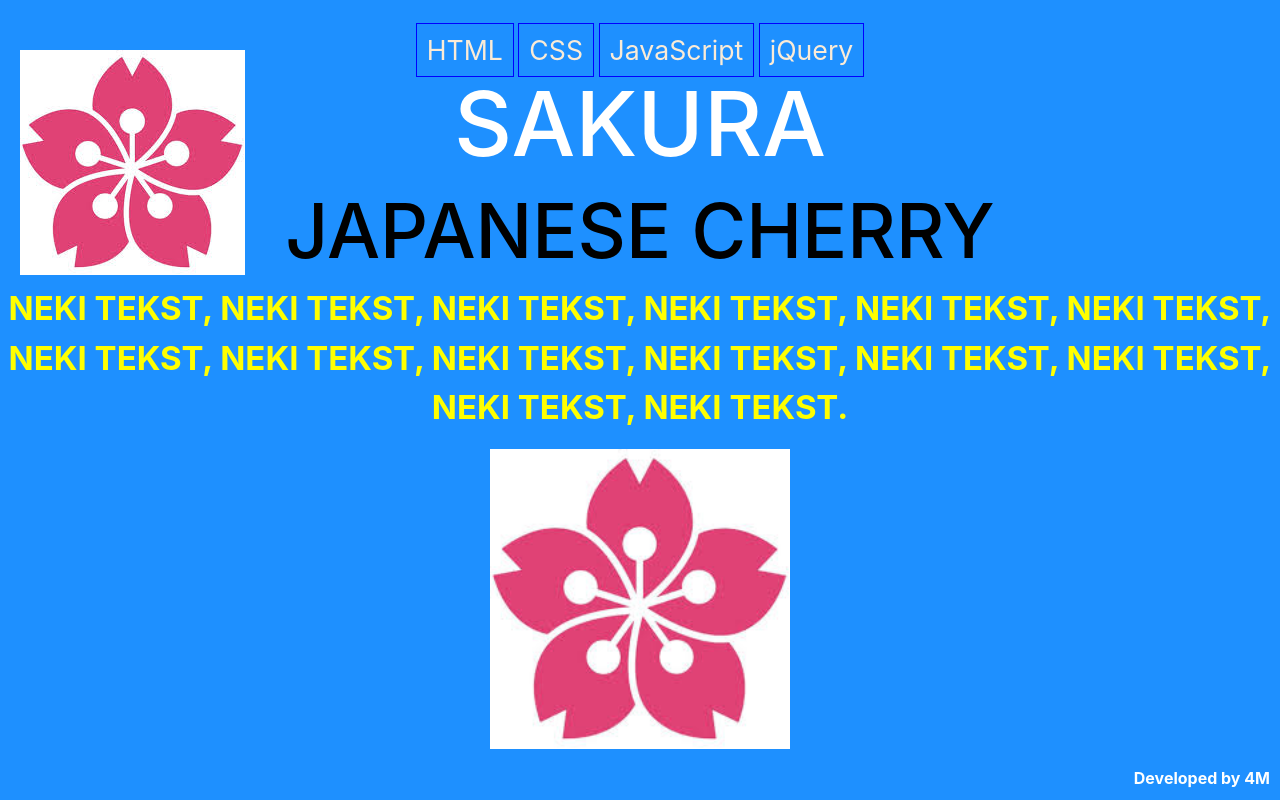
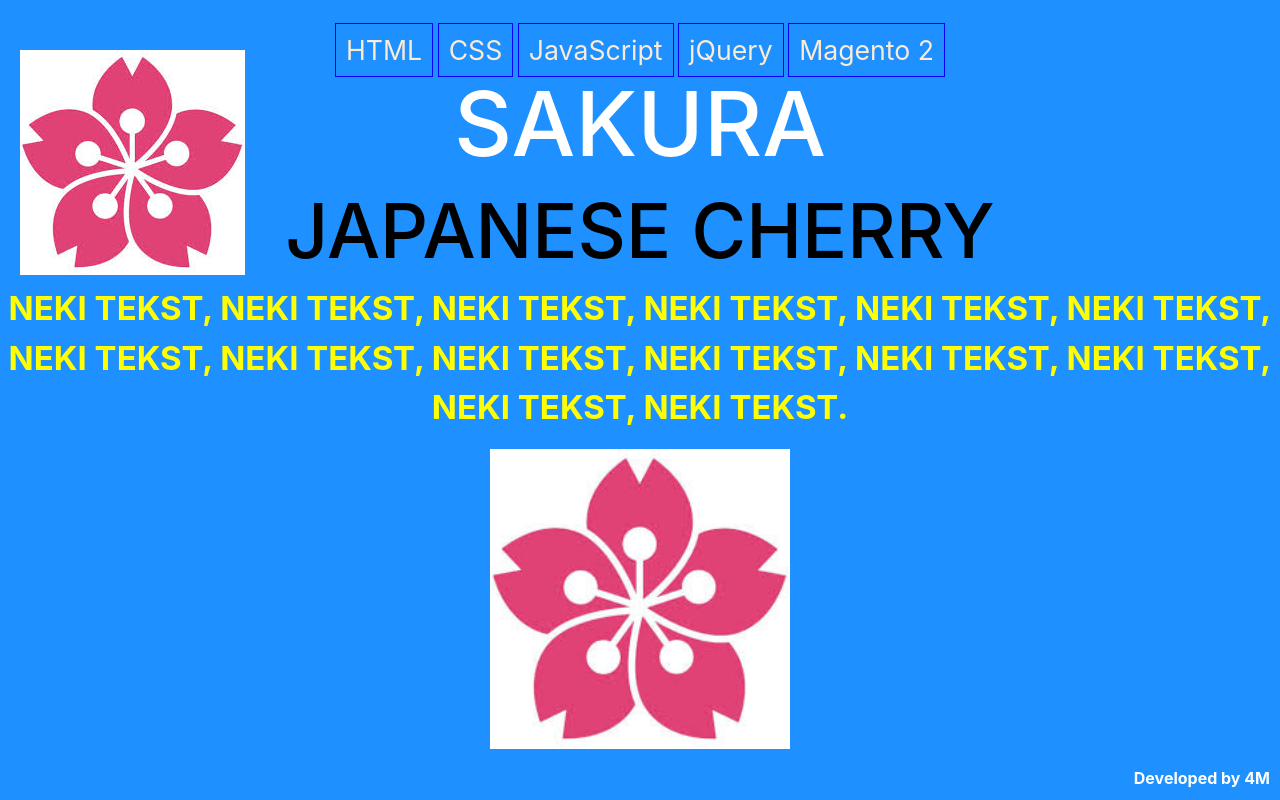
Before and after one commit to dimitrije888/gitVezba, a plain HTML site: page index.html in a window 1280 px wide. Drawn offline with nearby package versions, Linux system fonts and the light colour scheme.

Commit message:
taskTEST

```diff
--- a/index.html
+++ b/index.html
@@ -17,6 +17,7 @@
 		<a href="#">CSS</a>
 		<a href="#">JavaScript</a>
 		<a href="#">jQuery</a>
+		<a href="#">Magento 2</a>
 	</nav>
   	<h1 id="demo">
   		SAKURA
@@ -27,9 +28,10 @@
   	<div class="left-top">
   		<img class="manja-slicka" src="img/slika1.jpeg"/>
   	</div>
-  	<p>
+  		<p>
   		NEKI TEKST, NEKI TEKST, NEKI TEKST, NEKI TEKST, NEKI TEKST, NEKI TEKST, NEKI TEKST, NEKI TEKST, NEKI TEKST, NEKI TEKST, NEKI TEKST, NEKI TEKST, NEKI TEKST, NEKI TEKST.
-  	</p>
+	  	</p>
+
 	<img src="img/slika1.jpeg" width="300px"/>
 	<div class="footer">Developed by 4M</div>
   </body>
```
